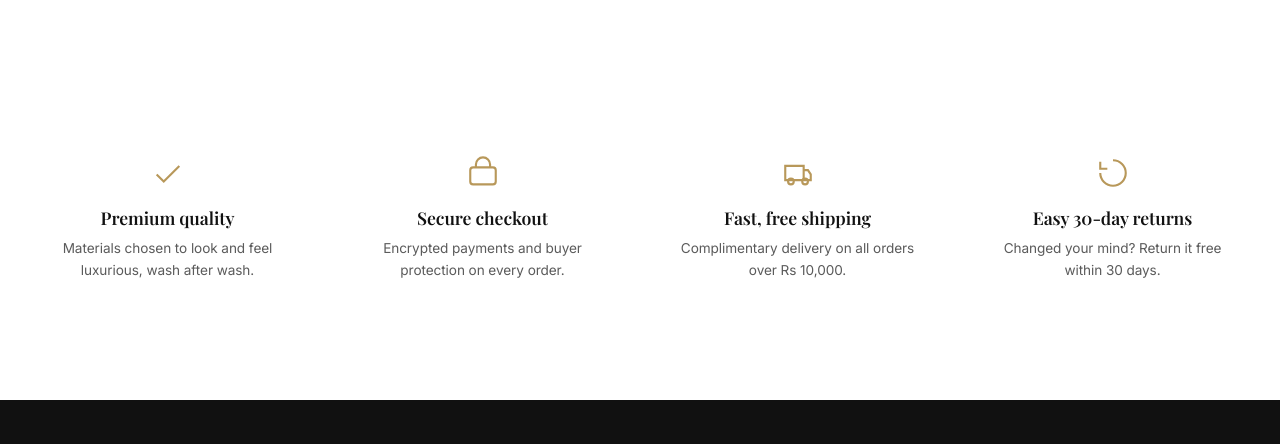
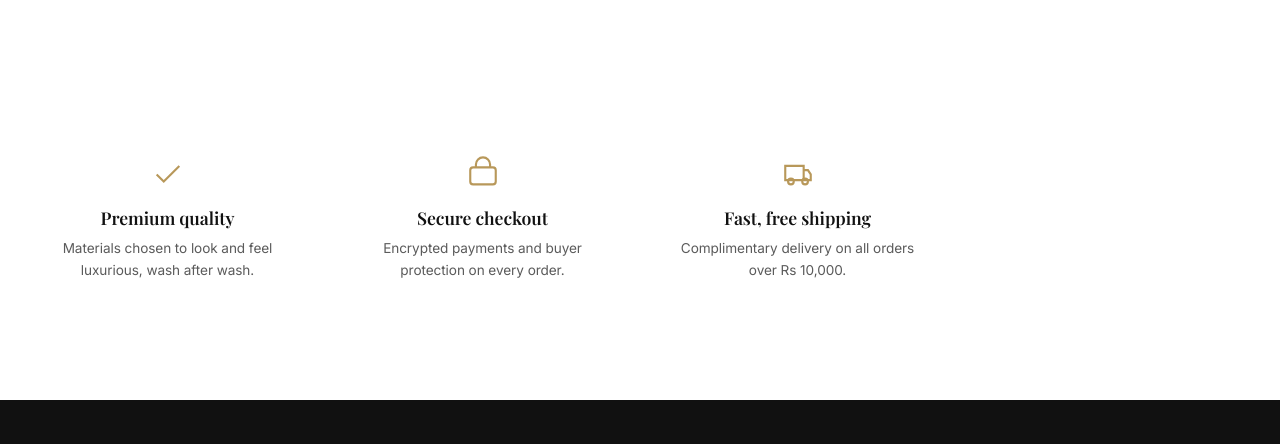
Before and after one commit to ahmadrehan0353-star/Ameer, a plain HTML site: page index.html in a window 1280 px wide. Shown: the part 1840-2284 px from the top of the page. Drawn offline with nearby package versions, Linux system fonts and the light colour scheme; no server answers.

Commit message:
Remove 'Easy 30-day returns' section
Removed the 'Easy 30-day returns' section from the index.html file.

```diff
--- a/index.html
+++ b/index.html
@@ -69,7 +69,6 @@
     <div class="val"><svg viewBox="0 0 24 24"><path d="M20 7L9 18l-5-5"/></svg><b>Premium quality</b><p>Materials chosen to look and feel luxurious, wash after wash.</p></div>
     <div class="val"><svg viewBox="0 0 24 24"><rect x="3" y="8" width="18" height="12" rx="2"/><path d="M7 8V6a5 5 0 0 1 10 0v2"/></svg><b>Secure checkout</b><p>Encrypted payments and buyer protection on every order.</p></div>
     <div class="val"><svg viewBox="0 0 24 24"><path d="M3 7h13v10H3zM16 10h3l2 3v4h-5"/><circle cx="7" cy="18" r="2"/><circle cx="17" cy="18" r="2"/></svg><b>Fast, free shipping</b><p>Complimentary delivery on all orders over Rs 10,000.</p></div>
-    <div class="val"><svg viewBox="0 0 24 24"><path d="M3 12a9 9 0 1 0 9-9M3 4v5h5"/></svg><b>Easy 30-day returns</b><p>Changed your mind? Return it free within 30 days.</p></div>
   </div>
 </section>
 
```
